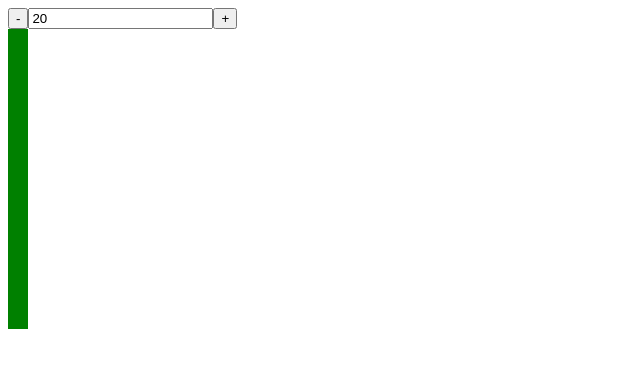
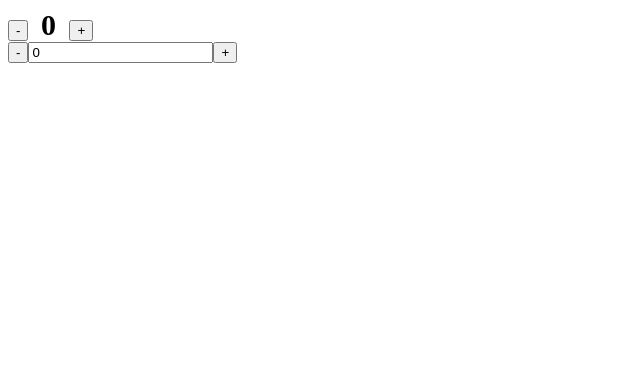
Before and after one commit to nuttawwn/angular_newapp_1, an Angular app: page / in a window 1280 px wide. Shown: the top 368 px of the page, without its empty margins (0-640 px from the left). Built offline with nearby package versions, Linux system fonts and the light colour scheme.

Commit message:
add new tutorial

```diff
--- a/src/app/action-bar/action-bar.component.html
+++ b/src/app/action-bar/action-bar.component.html
@@ -1,9 +1,15 @@
 <div>
     <!-- <span>การเพิ่มข้อมูลตัวเลข : {{ add_num}} : </span> -->
     <button type="button" (click)="increaseNum()">-</button>
-    <input
-        type="text"
-        [value]="num"
-       (keydown.Enter)="addNumber()"#panda>
+    <input type="text" [value]="num" *ngIf="inputDisplay else falseDisplay">
     <button type="button" (click)="decreaseNum()">+</button>
+    <br>
+    <ng-template #falseDisplay>
+        <span style="font-size: 30px;
+    font-weight: bold;
+    margin-left: 5px;
+    margin-right: 6px;">
+            {{num}}
+        </span>
+    </ng-template>
 </div>
--- a/src/app/action-bar/action-bar.component.ts
+++ b/src/app/action-bar/action-bar.component.ts
@@ -10,6 +10,9 @@ export class ActionBarComponent implements OnInit {
  //@Output() total = new EventEmitter
  //การเลือกใช้ EventEmiter ในการทำ output Binding ให้เลือกเฉพาะ @angular/core เท่านั้น
  @Input() num = 0
+ @Input() inputDisplay = true;
+
+
    increaseNum() {
     //console.log('"this.increaseNum()"');
     if (this.num >0) {
@@ -25,11 +28,7 @@ export class ActionBarComponent implements OnInit {
     }
   }
   //addNumber(value : number)
-  addNumber()
-  {
-    console.log("add New NUmber>>>>>>>>");
 
-  }
   constructor() { }
   ngOnInit(){
     this.num
--- a/src/app/app.component.html
+++ b/src/app/app.component.html
@@ -7,12 +7,10 @@
     [add_num]="10"></app-action-bar>
 <button (click)="testEventBind()  ">Test EvenBinding</button>
 <button (click)="resetValue(3)">Restart</button> -->
-
 <!-- <app-max-min-meter [minLabel]="'min'" [maxLabel]="'max'"> </app-max-min-meter> -->
 <!-- <app-max-min-meter
   [minLabel]="appMinlabel"
   [maxLabel]="appMaxlabel "
-
   (minChange)="doAppMinChange($event)"
   (maxChange)="doAppMaxChange($event)">
 </app-max-min-meter> -->
@@ -38,7 +36,6 @@
 <div>
   <button type="button" (click)="(sqaureHeight = 350 )&& (squareeWidth = 1500)">set to default</button>
 </div> -->
-
 <!-- <app-action-bar
 [num]="20">
 </app-action-bar>
@@ -46,12 +43,33 @@
   [divWidth]="appConter"
   [divHight]="300"
   ></app-sqaure-flex> -->
-  <app-action-bar
+<!-- <app-action-bar
     [num]="appConter"
-
+    [add_num]="10"
     (numberChange)="appConter = $event">
 </app-action-bar>
   <app-sqaure-flex
   [divWidth]="appConter"
   [divHight]="300">
-  </app-sqaure-flex>
+  </app-sqaure-flex> -->
+<!-- <div class="btn-group">
+  <label>Activate </label>
+  <button type="button" (click)="active= true">open action bar</button>
+  <button type="button" (click)="active= false">open sqaure flex</button>
+
+</div>
+<div style="height: 30px; padding-top: 5px;">
+  <div *ngIf="active else elseTemnplate">
+    <app-action-bar></app-action-bar>
+  </div>
+  <ng-template #elseTemnplate>
+    <div>
+      <app-sqaure-flex></app-sqaure-flex>
+    </div>
+  </ng-template>
+</div> -->
+
+<div>
+  <app-action-bar [inputDisplay]="false"></app-action-bar>
+  <app-action-bar [inputDisplay]="true"></app-action-bar>
+</div>
--- a/src/app/app.component.ts
+++ b/src/app/app.component.ts
@@ -11,6 +11,7 @@ export class AppComponent {
   sqaureHeight = 350;
   squareeWidth = 1500;
   appConter = 20;
+  active : boolean = false
   testEventBind() {
     console.log("test Evenbinding click");
   }
@@ -38,3 +39,6 @@ export class AppComponent {
 
   }
 }
+//*ngIf = จะใข้ควบคุม view (<div></div>) หรือ [Structural Directive]
+//ng-Template เป็น template ที่ถูกสร้างขึ้นมาสามารถใส่ ข้อมูลอะไรลงไปก็ได้ และจะยังไม่ถูกใช้งาน จะถูกใช้งานเมื่อ
+//เรียกผ่าน <ng-template #(ชื่อของ ng-tempalte)>
```
